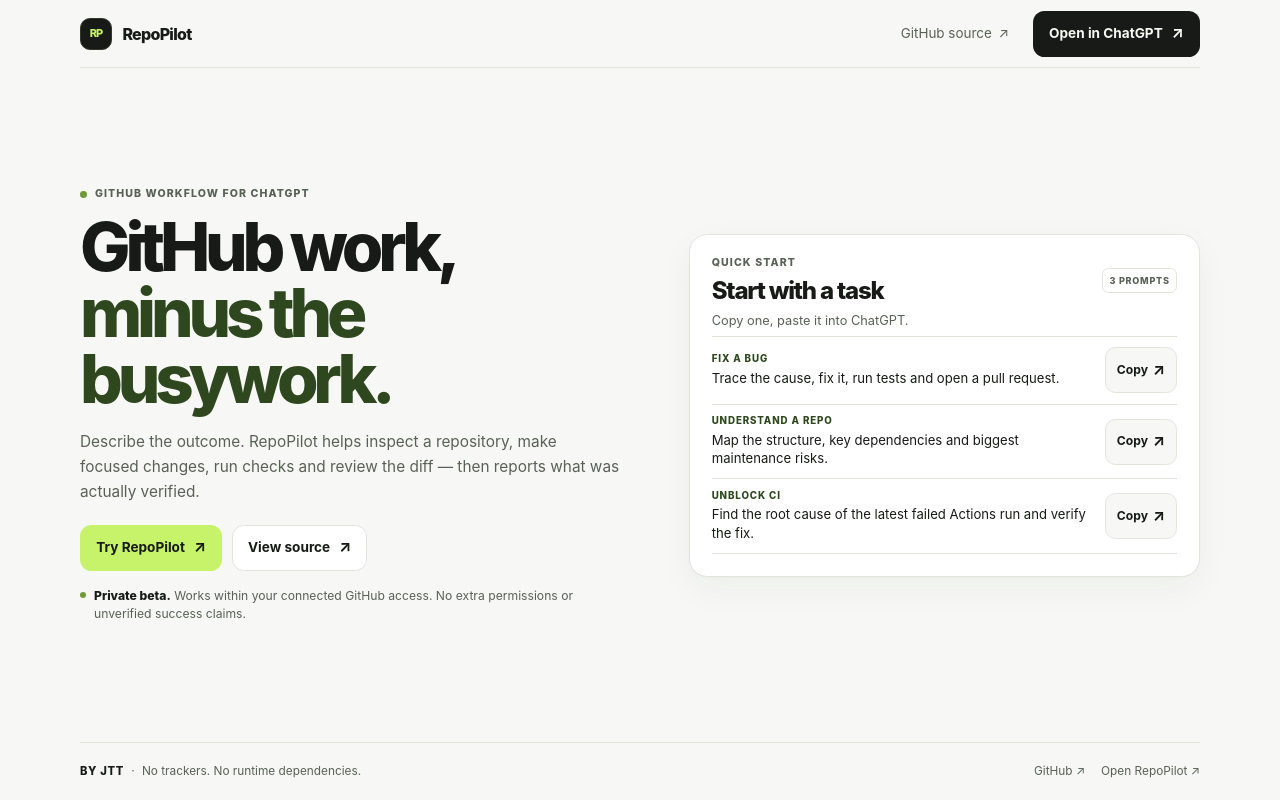
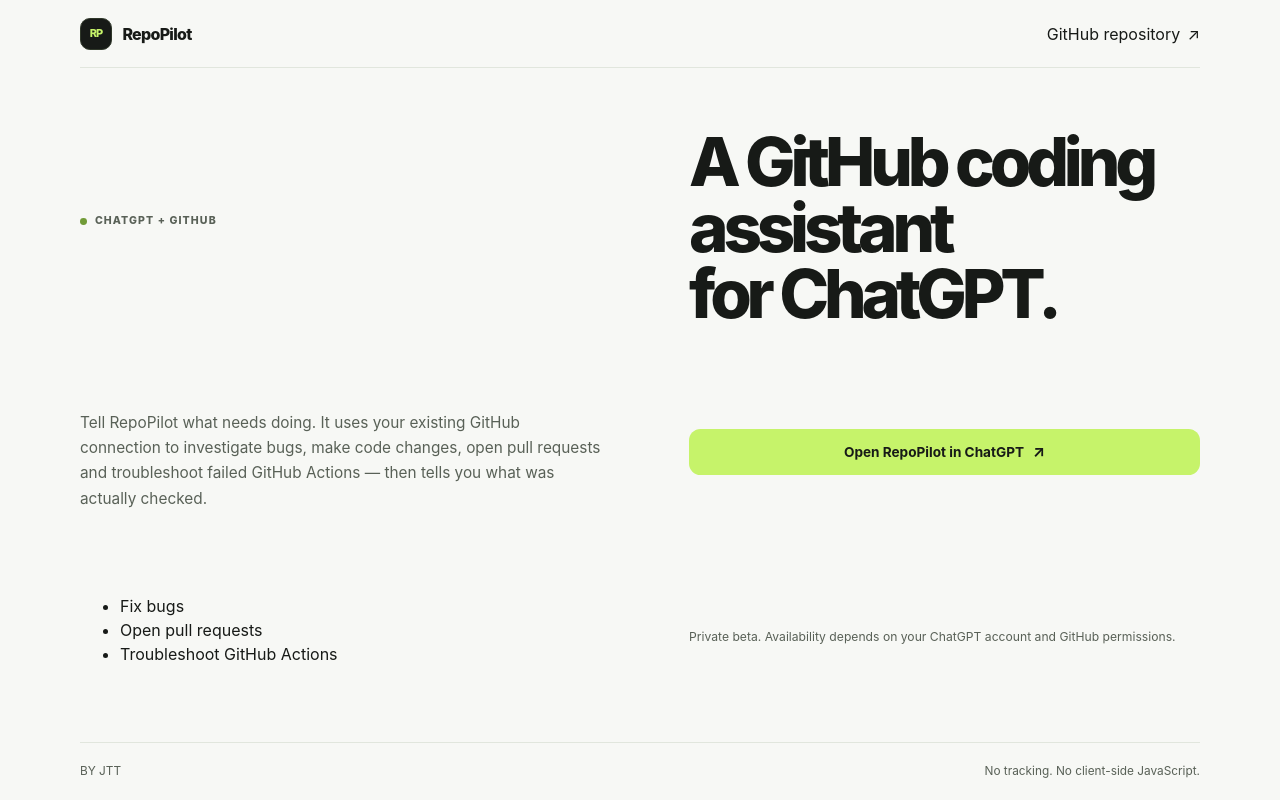
Before and after one commit to jordan-thirkle/RepoPilot, a website: page index.html in a window 1280 px wide. Drawn offline with Linux system fonts and the light colour scheme.

Commit message:
Clarify RepoPilot's value proposition and SEO metadata

```diff
--- a/index.html
+++ b/index.html
@@ -4,19 +4,29 @@
   <meta charset="utf-8">
   <meta name="viewport" content="width=device-width, initial-scale=1">
   <meta name="color-scheme" content="light dark">
-  <meta name="theme-color" content="#f7f8f5" media="(prefers-color-scheme: light)">
+  <meta name="theme-color" content="#f8f9f7" media="(prefers-color-scheme: light)">
   <meta name="theme-color" content="#11140f" media="(prefers-color-scheme: dark)">
-  <meta name="description" content="Tell ChatGPT what needs doing in GitHub. RepoPilot helps with repository research, focused code changes, pull requests and CI—with evidence-backed results.">
+  <meta name="description" content="Use RepoPilot in ChatGPT to fix GitHub bugs, open pull requests and troubleshoot failed GitHub Actions. It uses your existing GitHub connection and reports what was checked.">
   <link rel="canonical" href="https://jordan-thirkle.github.io/RepoPilot/">
   <meta property="og:type" content="website">
-  <meta property="og:title" content="RepoPilot — GitHub work, in your words">
-  <meta property="og:description" content="Describe the task. Get the changes, links and evidence of what actually ran.">
+  <meta property="og:title" content="RepoPilot | GitHub Coding Assistant for ChatGPT">
+  <meta property="og:description" content="Work on GitHub repositories from ChatGPT. Investigate bugs, open pull requests and troubleshoot GitHub Actions with clear, evidence-backed results.">
   <meta property="og:url" content="https://jordan-thirkle.github.io/RepoPilot/">
   <meta name="twitter:card" content="summary">
-  <title>RepoPilot — GitHub work, in your words</title>
+  <title>RepoPilot | GitHub coding assistant for ChatGPT</title>
   <link rel="icon" href="./assets/favicon.svg" type="image/svg+xml">
   <link rel="stylesheet" href="./styles.css">
-  <script src="./app.js" defer></script>
+  <script type="application/ld+json">
+    {
+      "@context": "https://schema.org",
+      "@type": "SoftwareApplication",
+      "name": "RepoPilot",
+      "applicationCategory": "DeveloperApplication",
+      "operatingSystem": "Web",
+      "url": "https://jordan-thirkle.github.io/RepoPilot/",
+      "description": "A GitHub coding assistant for ChatGPT that helps investigate bugs, make code changes, open pull requests and troubleshoot GitHub Actions."
+    }
+  </script>
 </head>
 <body>
   <a class="skip-link" href="#main">Skip to content</a>
@@ -26,69 +36,29 @@
       <span class="brand-mark" aria-hidden="true">RP</span>
       <span class="brand-name">RepoPilot</span>
     </a>
-    <nav class="primary-nav" aria-label="Main navigation">
-      <a class="source-link" href="https://github.com/jordan-thirkle/RepoPilot">GitHub source <span aria-hidden="true">↗</span></a>
-      <a class="button button-dark nav-cta" href="https://chatgpt.com/plugins/plugins_6adcd2f31dc08191b79ad455e7d81e94" target="_blank" rel="noopener noreferrer">Open in ChatGPT <span aria-hidden="true">↗</span></a>
-    </nav>
+    <a class="source-link" href="https://github.com/jordan-thirkle/RepoPilot" target="_blank" rel="noopener noreferrer">GitHub repository <span aria-hidden="true">↗</span></a>
   </header>
 
   <main class="site-main container" id="main">
     <section class="hero" id="top" aria-labelledby="hero-title">
-      <div class="hero-copy">
-        <p class="eyebrow"><span class="eyebrow-dot" aria-hidden="true"></span> GITHUB WORKFLOW FOR CHATGPT</p>
-        <h1 id="hero-title">GitHub work,<br><span>minus the busywork.</span></h1>
-        <p class="hero-description">Describe the outcome. RepoPilot helps inspect a repository, make focused changes, run checks and review the diff — then reports what was actually verified.</p>
-        <div class="hero-actions">
-          <a class="button button-primary" href="https://chatgpt.com/plugins/plugins_6adcd2f31dc08191b79ad455e7d81e94" target="_blank" rel="noopener noreferrer">Try RepoPilot <span aria-hidden="true">↗</span></a>
-          <a class="button button-light" href="https://github.com/jordan-thirkle/RepoPilot">View source <span aria-hidden="true">↗</span></a>
-        </div>
-        <p class="beta-note"><span class="status-dot" aria-hidden="true"></span><span><strong>Private beta.</strong> Works within your connected GitHub access. No extra permissions or unverified success claims.</span></p>
-      </div>
+      <p class="eyebrow"><span class="eyebrow-dot" aria-hidden="true"></span> CHATGPT + GITHUB</p>
+      <h1 id="hero-title">A GitHub coding assistant for ChatGPT.</h1>
+      <p class="hero-description">Tell RepoPilot what needs doing. It uses your existing GitHub connection to investigate bugs, make code changes, open pull requests and troubleshoot failed GitHub Actions — then tells you what was actually checked.</p>
 
-      <aside class="task-panel" role="group" aria-label="Quick-start prompt examples">
-        <div class="task-panel-heading">
-          <div>
-            <p class="eyebrow panel-eyebrow">QUICK START</p>
-            <h2 id="prompts-title">Start with a task</h2>
-          </div>
-          <span class="mini-label">3 PROMPTS</span>
-        </div>
-        <p class="panel-description">Copy one, paste it into ChatGPT.</p>
+      <a class="button button-primary" href="https://chatgpt.com/plugins/plugins_6adcd2f31dc08191b79ad455e7d81e94" target="_blank" rel="noopener noreferrer">Open RepoPilot in ChatGPT <span aria-hidden="true">↗</span></a>
 
-        <div class="prompt-list">
-          <article class="prompt-row">
-            <div class="prompt-content">
-              <span class="prompt-type">FIX A BUG</span>
-              <p>Trace the cause, fix it, run tests and open a pull request.</p>
-            </div>
-            <button class="copy-button" type="button" data-copy="Inspect owner/repo, trace the root cause, fix it, run the relevant tests and open a pull request." aria-label="Copy bug-fix prompt">Copy <span aria-hidden="true">↗</span></button>
-          </article>
-          <article class="prompt-row">
-            <div class="prompt-content">
-              <span class="prompt-type">UNDERSTAND A REPO</span>
-              <p>Map the structure, key dependencies and biggest maintenance risks.</p>
-            </div>
-            <button class="copy-button" type="button" data-copy="Explain owner/repo: map its structure, key dependencies, test commands and biggest maintenance risks." aria-label="Copy repository-review prompt">Copy <span aria-hidden="true">↗</span></button>
-          </article>
-          <article class="prompt-row">
-            <div class="prompt-content">
-              <span class="prompt-type">UNBLOCK CI</span>
-              <p>Find the root cause of the latest failed Actions run and verify the fix.</p>
-            </div>
-            <button class="copy-button" type="button" data-copy="Investigate the latest failed GitHub Actions run, fix the root cause where possible and verify the rerun." aria-label="Copy CI investigation prompt">Copy <span aria-hidden="true">↗</span></button>
-          </article>
-        </div>
-        <p class="copy-feedback" id="copy-feedback" role="status" aria-live="polite"></p>
-      </aside>
+      <ul class="task-list" aria-label="Common tasks">
+        <li>Fix bugs</li>
+        <li>Open pull requests</li>
+        <li>Troubleshoot GitHub Actions</li>
+      </ul>
+      <p class="beta-note">Private beta. Availability depends on your ChatGPT account and GitHub permissions.</p>
     </section>
   </main>
 
   <footer class="site-footer container">
-    <p><span class="footer-mark">BY JTT</span><span aria-hidden="true">·</span> No trackers. No runtime dependencies.</p>
-    <div class="footer-links">
-      <a href="https://github.com/jordan-thirkle/RepoPilot">GitHub ↗</a>
-      <a href="https://chatgpt.com/plugins/plugins_6adcd2f31dc08191b79ad455e7d81e94" target="_blank" rel="noopener noreferrer">Open RepoPilot ↗</a>
-    </div>
+    <span>BY JTT</span>
+    <span>No tracking. No client-side JavaScript.</span>
   </footer>
 </body>
 </html>
```
